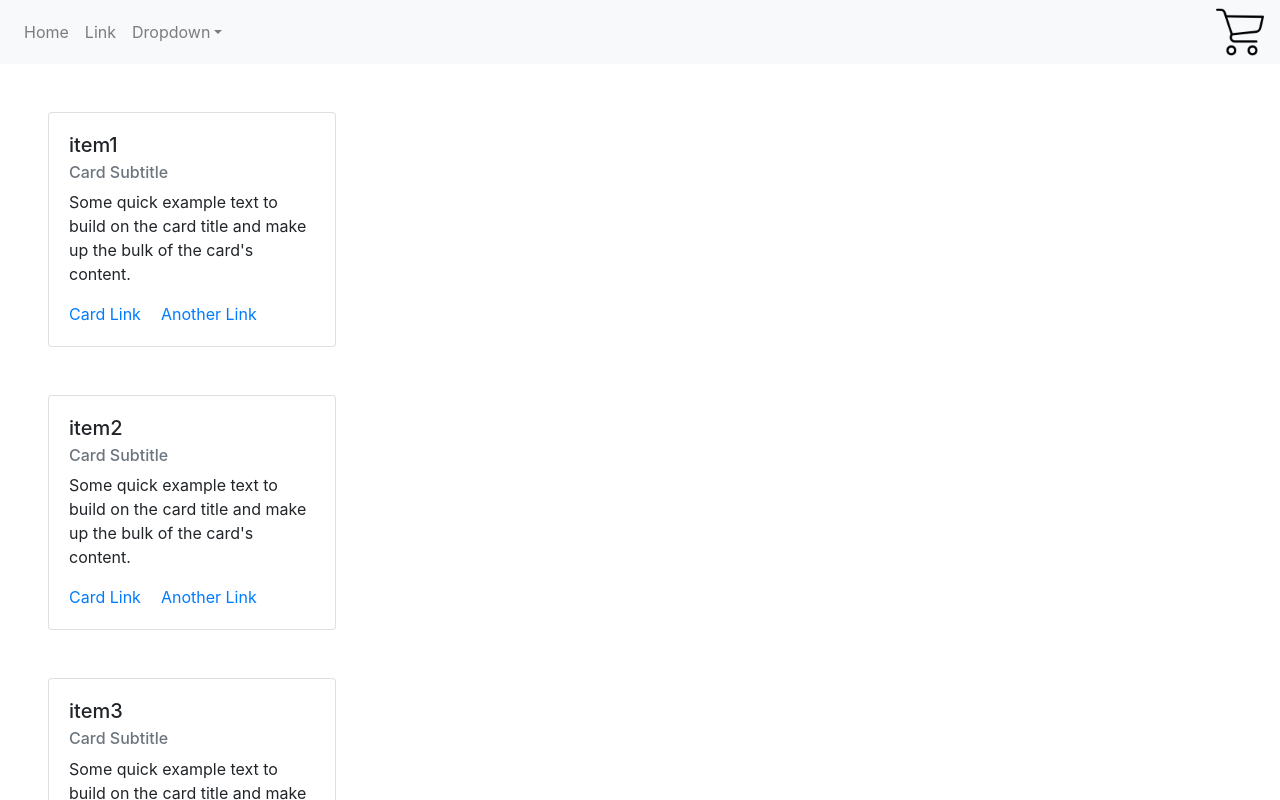
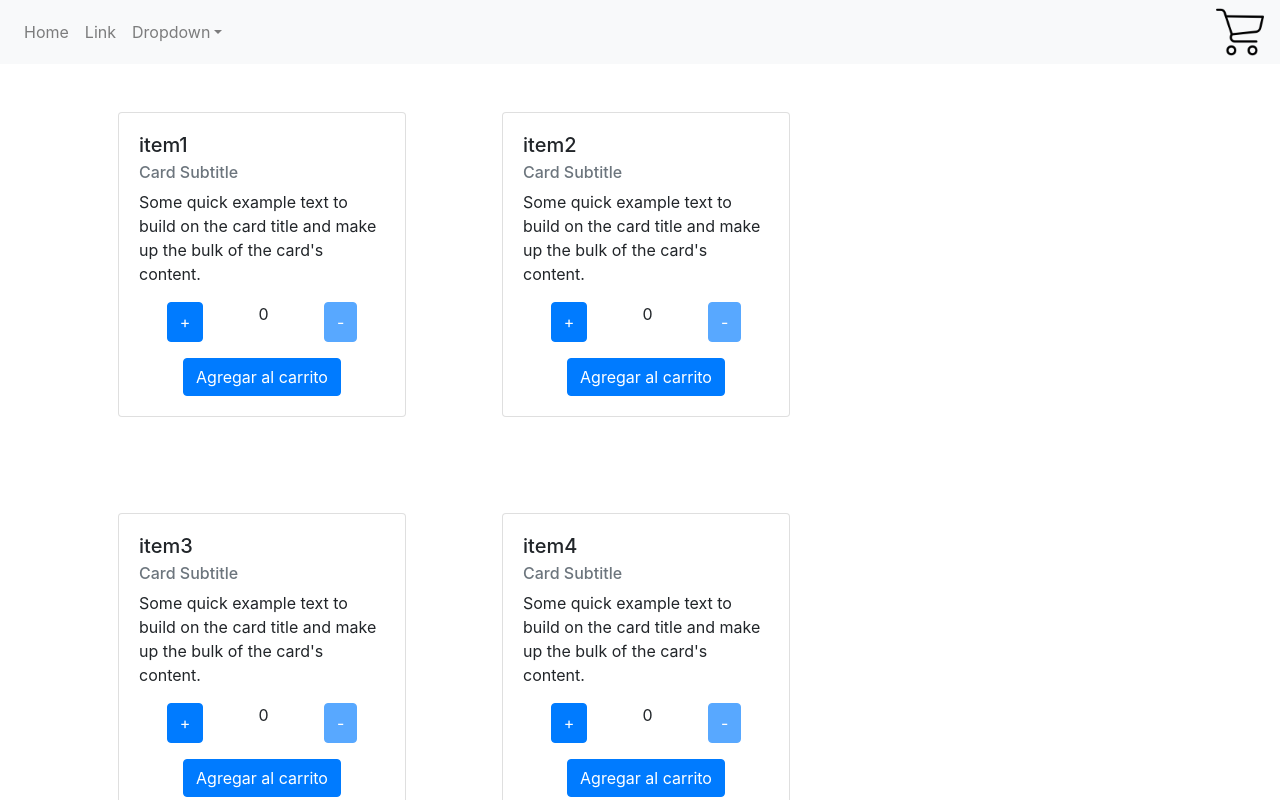
Before and after one commit to jburich13/mercadofree, a React (Create React App) app: page / in a window 1280 px wide. Shown: the top 800 px of the page. Built offline with nearby package versions, Linux system fonts and the light colour scheme.

Commit message:
Ejercicio clase 5 hecho

```diff
--- a/src/App.js
+++ b/src/App.js
@@ -4,7 +4,7 @@ import './App.css';
 import 'bootstrap/dist/css/bootstrap.min.css';
 import ItemListContainer from "./components/itemListContainer";
 import NavBar from "./components/NavBar"
-import Items from "./components/items"
+import {Items} from "./components/Items"
 
 
 
@@ -13,11 +13,11 @@ function App() {
         <div>
             <NavBar />
             <ItemListContainer>
-                <Items nombre="item1"></Items>
-                <Items nombre="item2"></Items>
-                <Items nombre="item3"></Items>
-                <Items nombre="item4"></Items>
-                <Items nombre="item5"></Items>
+                <Items nombre="item1" stock={5}></Items>
+                <Items nombre="item2" stock={10}></Items>
+                <Items nombre="item3" stock={4}></Items>
+                <Items nombre="item4" stock={2}></Items>
+                <Items nombre="item5" stock={7}></Items>
             </ItemListContainer>
         </div>
 
--- a/src/components/itemListContainer.js
+++ b/src/components/itemListContainer.js
@@ -1,10 +1,16 @@
 import React from "react";
+import {Container,Row} from "react-bootstrap";
 
 
-export class ItemListContainer extends React.Component {
+class ItemListContainer extends React.Component {
   render() {
     return <div>
+      <Container className="justify-content-center">
+        <Row>
         {this.props.children}
+        </Row>
+      </Container>
+
     </div>
   }
 }
--- a/src/components/items.js
+++ b/src/components/items.js
@@ -1,14 +1,22 @@
-import React from "react";
-import Card from "react-bootstrap/Card";
+import React,{ useEffect, useState} from "react";
+import {Button, Card, Container, Row,} from "react-bootstrap";
 
 
-class items extends React.Component{
-render(){
+export function Items(props){
+    let [count, setCount] = useState(0);
+
+    const onAdd=()=>{
+      setCount(count=count+1);
+    }
+
+    const onRemove=()=>{
+      setCount(count=count-1);
+    }
       return (
           <div>
           <Card style={{ width: "18rem", margin:"3rem"}}>
             <Card.Body>
-            <Card.Title>{this.props.nombre}</Card.Title>
+              <Card.Title>{props.nombre}</Card.Title>
               <Card.Subtitle className="mb-2 text-muted">
                 Card Subtitle
               </Card.Subtitle>
@@ -16,14 +24,23 @@ render(){
                 Some quick example text to build on the card title and make up the
                 bulk of the card's content.
               </Card.Text>
-            <Card.Link href="#">Card Link</Card.Link>
-            <Card.Link href="#">Another Link</Card.Link>
+              <Container>
+                <Row className="justify-content-around">
+                  <Button onClick={onAdd} disabled={count >= props.stock}>+</Button>
+                  <Card.Text>
+                    {count}
+                  </Card.Text>
+                  <Button onClick={onRemove}  disabled={count <= 0}>-</Button>
+                </Row>
+              </Container>
+              <Container>
+                <Row className="justify-content-center mt-3">
+                <Button >Agregar al carrito</Button>
+                </Row>
+              </Container>
+
             </Card.Body>
           </Card>
         </div>
       )
 }
-
-}
-
-export default items;
```
Lines whose indentation alone changed are shown as unchanged.
